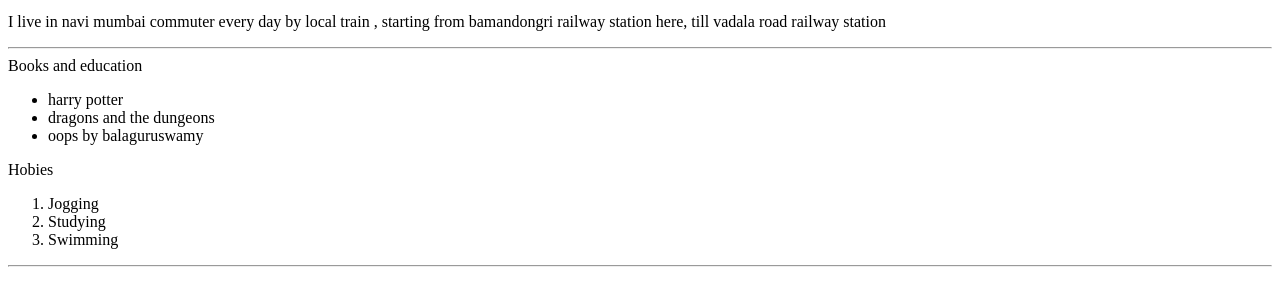
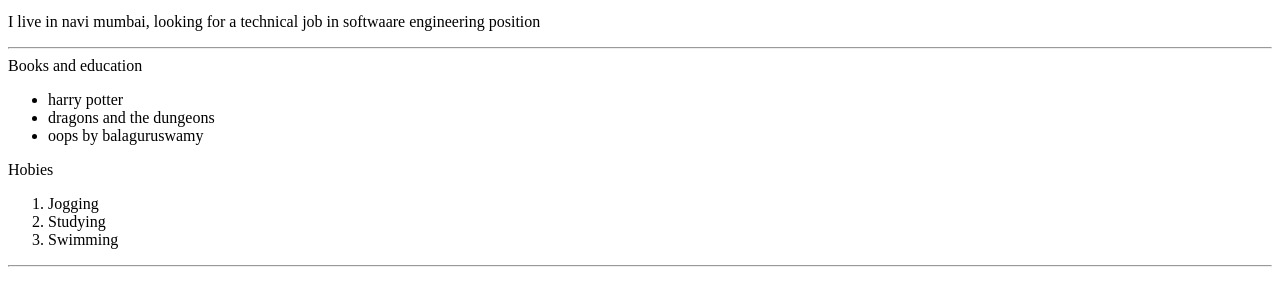
Before and after one commit to NiRbhay22/myCV, a plain HTML site: page index.html in a window 1280 px wide. Shown: the part 220-505 px from the top of the page. Drawn offline with Linux system fonts and the light colour scheme.

Commit message:
change in descp

```diff
--- a/index.html
+++ b/index.html
@@ -18,7 +18,7 @@
     </table>
 
 
-    <p>I live in navi mumbai commuter every day by local train , starting from bamandongri railway station here, till vadala road railway station</p>
+    <p>I live in navi mumbai, looking for a technical job in  softwaare engineering position</p>
     <hr>
     Books and education
     <ul>
```
